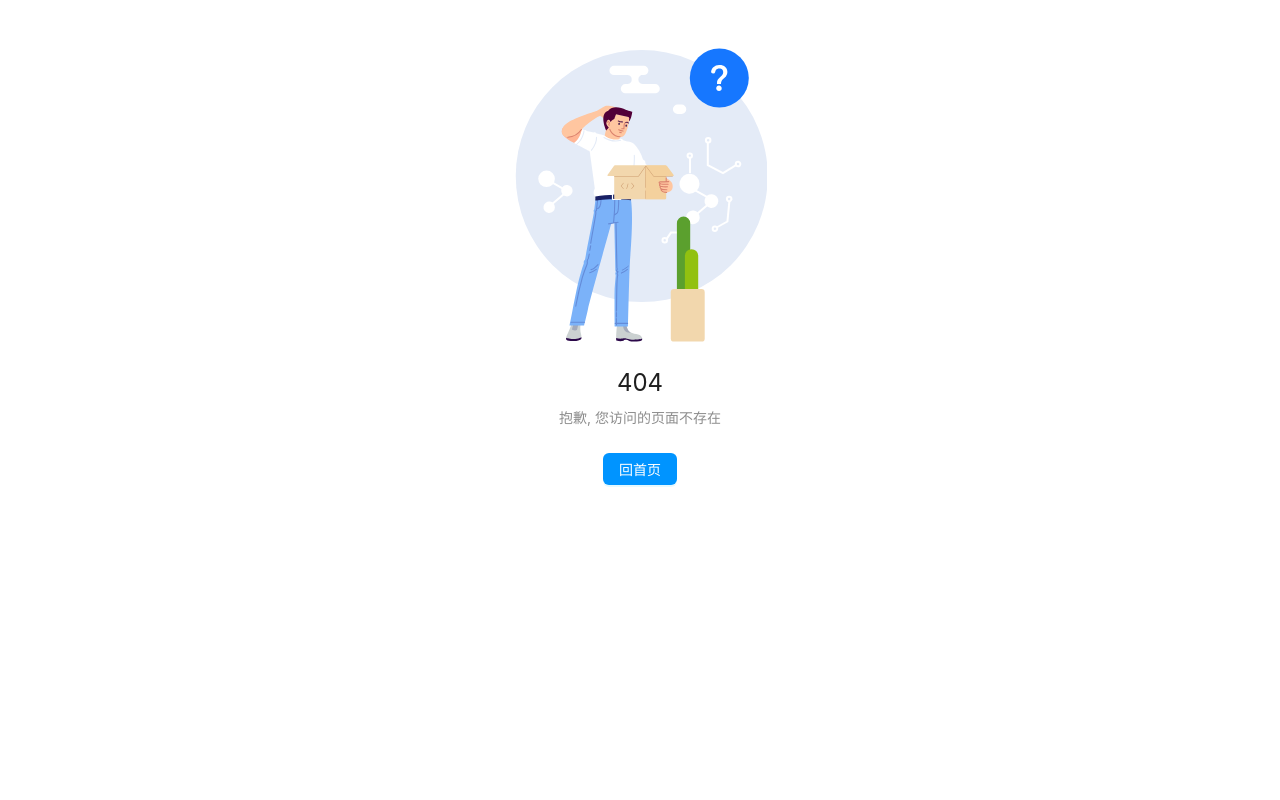
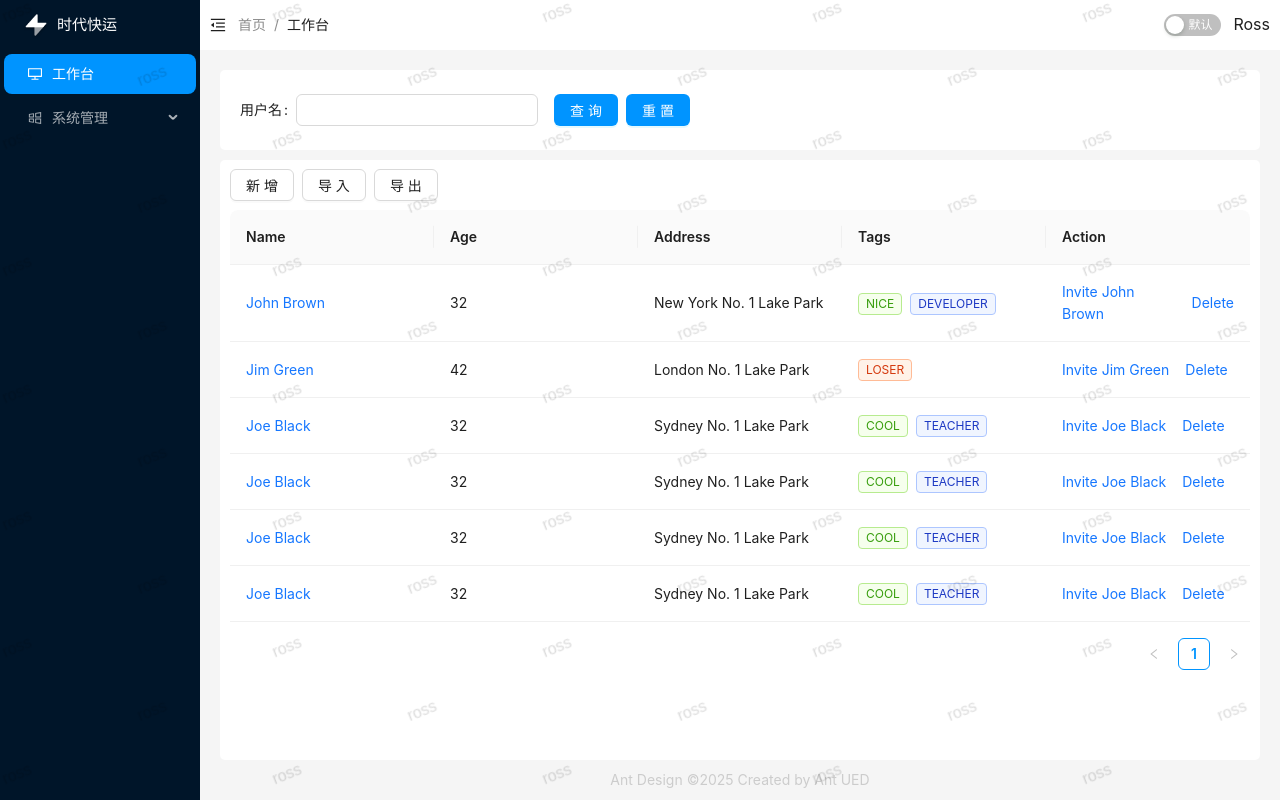
Before and after one commit to changfutao/XTAdminUI, a React (Vite) app: page /user in a window 1280 px wide. Before the commit this address led to /404. Built offline with nearby package versions, Linux system fonts and the light colour scheme.

Commit message:
table 使用

```diff
--- a/src/App.less
+++ b/src/App.less
@@ -5,3 +5,12 @@
 html, body, #root {
   height: 100vh;
 }
+.search-form {
+  display: flex;
+  align-items: center;
+  height: 80px;
+  padding: 0 20px;
+  margin-bottom: 10px;
+  border-radius: 5px;
+  background-color: #fff;
+}
--- /dev/null
+++ b/src/hook/useChart.ts
@@ -0,0 +1,13 @@
+import * as echarts from 'echarts';
+import { RefObject, useEffect, useRef, useState } from 'react';
+
+const useChart = (): [RefObject<HTMLDivElement | null>, echarts.EChartsType | undefined] => {
+    const chartRef = useRef<HTMLDivElement>(null)
+    const [chartInstance, setchartInstance] = useState<echarts.EChartsType>()
+    useEffect(() => {
+        setchartInstance(echarts.init(chartRef.current as HTMLElement))
+    }, [])
+    return [chartRef ,chartInstance]
+}
+
+export default useChart
--- a/src/layout/index.module.less
+++ b/src/layout/index.module.less
@@ -1,10 +1,7 @@
 .content {
     height: calc(100vh - 50px);
+    box-sizing: border-box;
     padding: 20px;
     padding-bottom: 0;
     overflow: auto;
-    .wrapper {
-        background-color: #fff;
-        height: calc(100vh - 110px);
-    }
 }
--- a/src/router/index.tsx
+++ b/src/router/index.tsx
@@ -5,6 +5,7 @@ import Forbidden from '@/views/403'
 import NotFound from '@/views/404'
 import Layout from '@/layout'
 import Dashboard from '@/views/dashboard'
+import User from '@/views/system/user'
 const router = [
   {
     path: '/',
@@ -14,7 +15,8 @@ const router = [
     element: <Layout />,
     children: [
       { path: '/welcome', element: <Welcome /> },
-      { path: '/dashboard', element: <Dashboard /> }
+      { path: '/dashboard', element: <Dashboard /> },
+      { path: '/user', element: <User /> }
     ]
   },
   {
--- a/src/views/dashboard/index.module.less
+++ b/src/views/dashboard/index.module.less
@@ -58,4 +58,7 @@
         font-size: 20px;
         cursor: pointer;
     }
+    .card {
+        margin-top: 10px;
+    }
 }
--- a/src/views/dashboard/index.tsx
+++ b/src/views/dashboard/index.tsx
@@ -2,7 +2,7 @@ import React, { memo, useEffect } from 'react'
 import { Descriptions, Avatar, DescriptionsProps, Card } from 'antd'
 import styles from './index.module.less'
 import { RedoOutlined } from '@ant-design/icons'
-import * as echarts from 'echarts'
+import useChart from '@/hook/useChart'
 
 const dashboard = memo(() => {
   const items: DescriptionsProps['items'] = [
@@ -32,11 +32,11 @@ const dashboard = memo(() => {
       children: '山东青岛'
     }
   ]
-
+  const [lineChartRef, lineChartInstance] = useChart()
+  const [pieChartRef1, pieChartInstance1] = useChart()
+  const [pieChartRef2, pieChartInstance2] = useChart()
   useEffect(() => {
-    const lineChartDom = document.querySelector('#lineChart') as HTMLDivElement
-    const lineChart = echarts.init(lineChartDom)
-    lineChart.setOption({
+    lineChartInstance?.setOption({
       legend: {
         orient: 'horizontal', // 标题方向
         data: ['订单', '流水']
@@ -67,9 +67,7 @@ const dashboard = memo(() => {
       ]
     })
 
-    const pieChartDom1 = document.querySelector('#pieChart1') as HTMLDivElement
-    const pieChart1 = echarts.init(pieChartDom1)
-    pieChart1.setOption({
+    pieChartInstance1?.setOption({
       tooltip: {
         trigger: 'item'
       },
@@ -92,7 +90,36 @@ const dashboard = memo(() => {
         }
       ]
     })
-  }, [])
+
+    pieChartInstance2?.setOption({
+      grid: {
+        left: 0,
+        top: 0
+      },
+      tooltip: {
+        trigger: 'item'
+      },
+      legend: {
+        orient: 'horizontal'
+      },
+      series: [
+        {
+          name: 'Access From',
+          type: 'pie',
+          radius: [20, 120],
+          center: ['50%', '50%'],
+          roseType: 'area',
+          data: [
+            { value: 300, name: '18岁' },
+            { value: 735, name: '35岁' },
+            { value: 580, name: '41岁' },
+            { value: 484, name: '25岁' },
+            { value: 300, name: '29岁' }
+          ]
+        }
+      ]
+    })
+  }, [lineChartInstance, pieChartInstance1, pieChartInstance2])
   return (
     <div className={styles.wrapper}>
       <div className={styles.userInfo}>
@@ -123,13 +150,13 @@ const dashboard = memo(() => {
           <div className={styles.content}>120座</div>
         </div>
       </div>
-      <Card title='订单和流水走势图' extra={<RedoOutlined className={styles.refresh} />}>
-        <div id='lineChart' className={styles.chart}></div>
+      <Card className={styles.card} title='订单和流水走势图' extra={<RedoOutlined className={styles.refresh} />}>
+        <div ref={lineChartRef} className={styles.chart}></div>
       </Card>
-      <Card title='司机分布' extra={<RedoOutlined className={styles.refresh} />}>
+      <Card className={styles.card} title='司机分布' extra={<RedoOutlined className={styles.refresh} />}>
         <div className={styles.chartWrapper}>
-          <div id='pieChart1' className={styles.pieChart}></div>
-          <div id='pieChart2' className={styles.pieChart}></div>
+          <div ref={pieChartRef1} className={styles.pieChart}></div>
+          <div ref={pieChartRef2} className={styles.pieChart}></div>
         </div>
       </Card>
     </div>
--- /dev/null
+++ b/src/views/system/user/index.module.less
@@ -0,0 +1,15 @@
+.wrapper {
+    height: calc(100vh - 110px);
+}
+
+.mainContent {
+    height: calc(100vh - 200px);
+    border-radius: 5px;
+    background-color: #fff;
+    padding: 0 10px;
+    .tool {
+      display: flex;
+      align-items: center;
+      height: 50px;
+    }
+}
--- /dev/null
+++ b/src/views/system/user/index.tsx
@@ -0,0 +1,137 @@
+import React, { memo, useEffect, useState, useRef } from 'react'
+import { Form, Button, Input, Space, Tag, Table } from 'antd'
+import type { TableProps } from 'antd'
+import styles from './index.module.less'
+type LayoutType = Parameters<typeof Form>[0]['layout']
+const user = memo(() => {
+  const [form] = Form.useForm()
+  const [formLayout] = useState<LayoutType>('inline')
+  interface DataType {
+    key: string
+    name: string
+    age: number
+    address: string
+    tags: string[]
+  }
+
+  const columns: TableProps<DataType>['columns'] = [
+    {
+      title: 'Name',
+      dataIndex: 'name',
+      key: 'name',
+      render: text => <a>{text}</a>
+    },
+    {
+      title: 'Age',
+      dataIndex: 'age',
+      key: 'age'
+    },
+    {
+      title: 'Address',
+      dataIndex: 'address',
+      key: 'address'
+    },
+    {
+      title: 'Tags',
+      key: 'tags',
+      dataIndex: 'tags',
+      render: (_, { tags }) => (
+        <>
+          {tags.map(tag => {
+            let color = tag.length > 5 ? 'geekblue' : 'green'
+            if (tag === 'loser') {
+              color = 'volcano'
+            }
+            return (
+              <Tag color={color} key={tag}>
+                {tag.toUpperCase()}
+              </Tag>
+            )
+          })}
+        </>
+      )
+    },
+    {
+      title: 'Action',
+      key: 'action',
+      render: (_, record) => (
+        <Space size='middle'>
+          <a>Invite {record.name}</a>
+          <a>Delete</a>
+        </Space>
+      )
+    }
+  ]
+
+  const data: DataType[] = [
+    {
+      key: '1',
+      name: 'John Brown',
+      age: 32,
+      address: 'New York No. 1 Lake Park',
+      tags: ['nice', 'developer']
+    },
+    {
+      key: '2',
+      name: 'Jim Green',
+      age: 42,
+      address: 'London No. 1 Lake Park',
+      tags: ['loser']
+    },
+    {
+      key: '3',
+      name: 'Joe Black',
+      age: 32,
+      address: 'Sydney No. 1 Lake Park',
+      tags: ['cool', 'teacher']
+    },
+    {
+      key: '4',
+      name: 'Joe Black',
+      age: 32,
+      address: 'Sydney No. 1 Lake Park',
+      tags: ['cool', 'teacher']
+    },
+    {
+      key: '5',
+      name: 'Joe Black',
+      age: 32,
+      address: 'Sydney No. 1 Lake Park',
+      tags: ['cool', 'teacher']
+    },
+    {
+      key: '5',
+      name: 'Joe Black',
+      age: 32,
+      address: 'Sydney No. 1 Lake Park',
+      tags: ['cool', 'teacher']
+    }
+  ]
+  return (
+    <div className={styles.wrapper}>
+      <Form className='search-form' layout={formLayout} form={form}>
+        <Form.Item label='用户名' name='userName'>
+          <Input />
+        </Form.Item>
+        <Form.Item>
+          <Space>
+            <Button type='primary'>查询</Button>
+            <Button type='primary'>重置</Button>
+          </Space>
+        </Form.Item>
+      </Form>
+      <div className={styles.mainContent}>
+        <div className={styles.tool}>
+          <Space>
+            <Button>新增</Button>
+            <Button>导入</Button>
+            <Button>导出</Button>
+          </Space>
+        </div>
+        <Table<DataType> columns={columns} dataSource={data} scroll={{ y: `calc(100vh - 369px)` }} />
+      </div>
+    </div>
+  )
+})
+
+export default user
```
